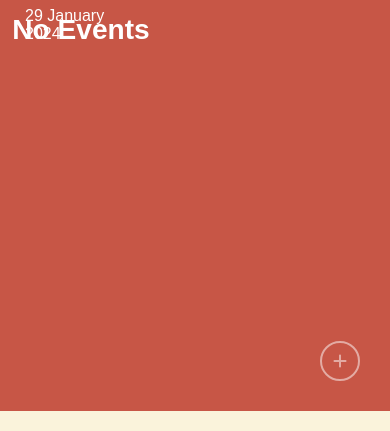
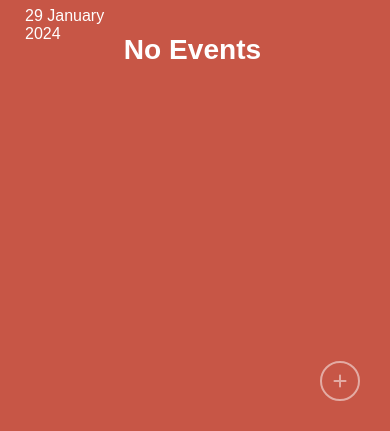
Before and after one commit to bpiotrowski154/HumanComputerInterfaceFinal, a plain HTML site: page index.html in a window 390 px wide. Shown: the part 590-1021 px from the top of the page. Drawn offline with Linux system fonts and the light colour scheme.

Commit message:
Add mobile support and overflowing task support

```diff
--- a/style.css
+++ b/style.css
@@ -272,12 +272,14 @@ body{
 .events{
     width: 100%;
     height: 100%;
+    min-width: 375px;
     max-height: 600px;
     overflow-x: hidden;
-    overflow-y: auto;
+    overflow-y: scroll;
     display: flex;
     flex-direction: column;
     padding: 4px;
+    margin-top: 40px;
 }
 
 .events .event{
```
